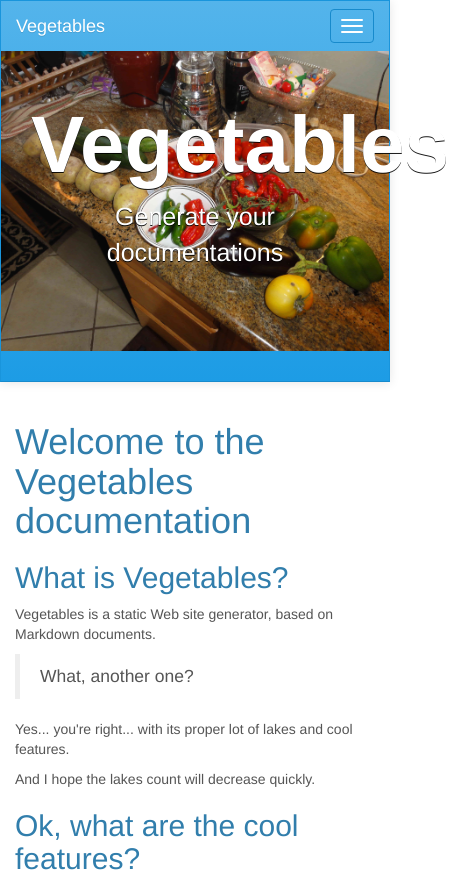
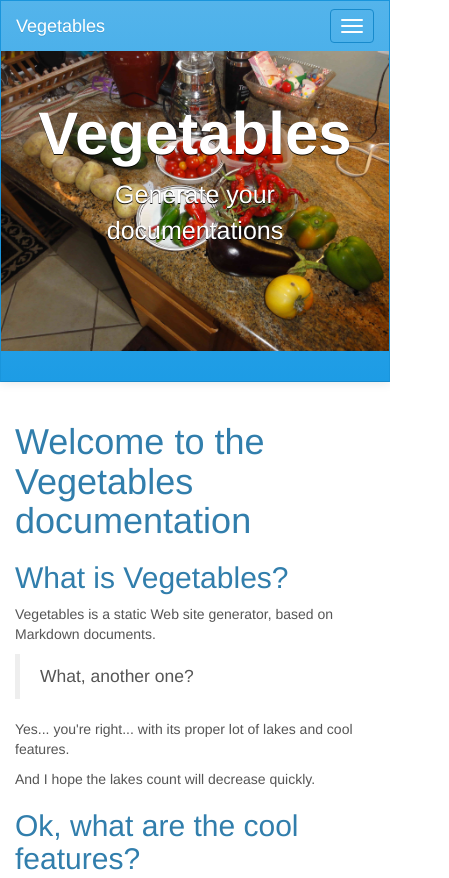
Before and after one commit to partageit/vegetables, a plain HTML site: page index.html in a window 390 px wide. Shown: the top 878 px of the page, 449 px wide, since content can reach past the window. Drawn offline with Linux system fonts and the light colour scheme; files whose address does not match are found by name.

Commit message:
Deployed with Vegetables - Thu Apr 02 2015 17:58:54 GMT+0200 (Romance Daylight Time)

```diff
--- a/assets/css/main.css
+++ b/assets/css/main.css
@@ -79,4 +79,7 @@ body.homepage {
 	.jumbotron .hero {
 		padding: 0 0 220px;
 	}
+	.jumbotron h1 {
+		font-size:60px;
+	}
 }
```
Also changed, not shown: CHANGELOG.html (+1 -1 lines), configuration.html (+1 -1 lines), getting-started.html (+1 -1 lines), index.html (+1 -1 lines), roadmap.html (+1 -1 lines), templates.html (+1 -1 lines), write-documents.html (+1 -1 lines).
